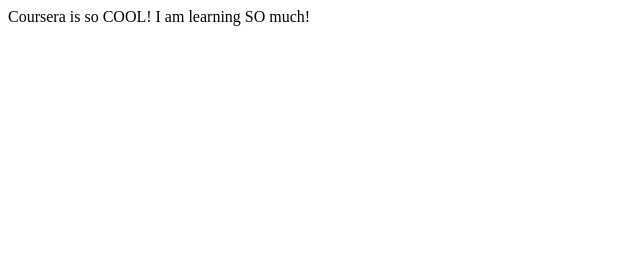
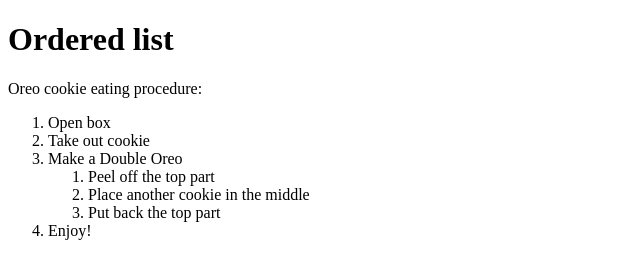
Before and after one commit to Uber0802/Uber0802.github.io, a plain HTML site: page Coursera_learn.html in a window 1280 px wide. Shown: the whole page, without its empty margins (0-640 px from the left). Drawn offline with Linux system fonts and the light colour scheme.

Commit message:
Update Coursera_learn.html

```diff
--- a/Coursera_learn.html
+++ b/Coursera_learn.html
@@ -1,10 +1,25 @@
-<!doctype html>
+<!DOCTYPE html>
 <html>
-	<head>
-  		<meta charset="utf-8">
-  		<title>Coursera is Cool!</title>
-	</head>
-	<body>
-		Coursera is so COOL! I am learning SO much!
-	</body>
+<head>
+  <meta charset="utf-8">
+  <title>Ordered Lists</title>
+</head>
+<body>
+  <h1>Ordered list</h1>
+  <div>
+    Oreo cookie eating procedure:
+    <ol>
+      <li>Open box</li>
+      <li>Take out cookie</li>
+      <li>Make a Double Oreo
+        <ol>
+          <li>Peel off the top part</li>
+          <li>Place another cookie in the middle</li>
+          <li>Put back the top part</li>
+        </ol>
+      </li>
+      <li>Enjoy!</li>
+    </ol>
+  </div>
+</body>
 </html>
```
